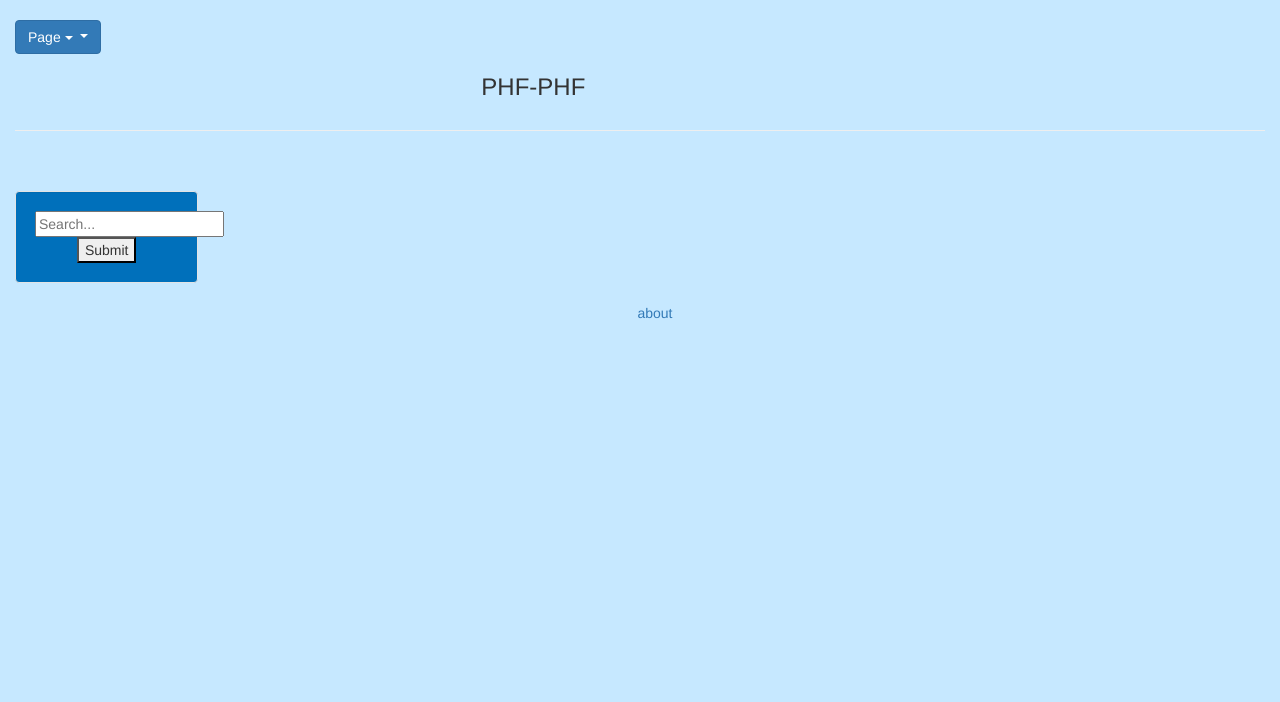
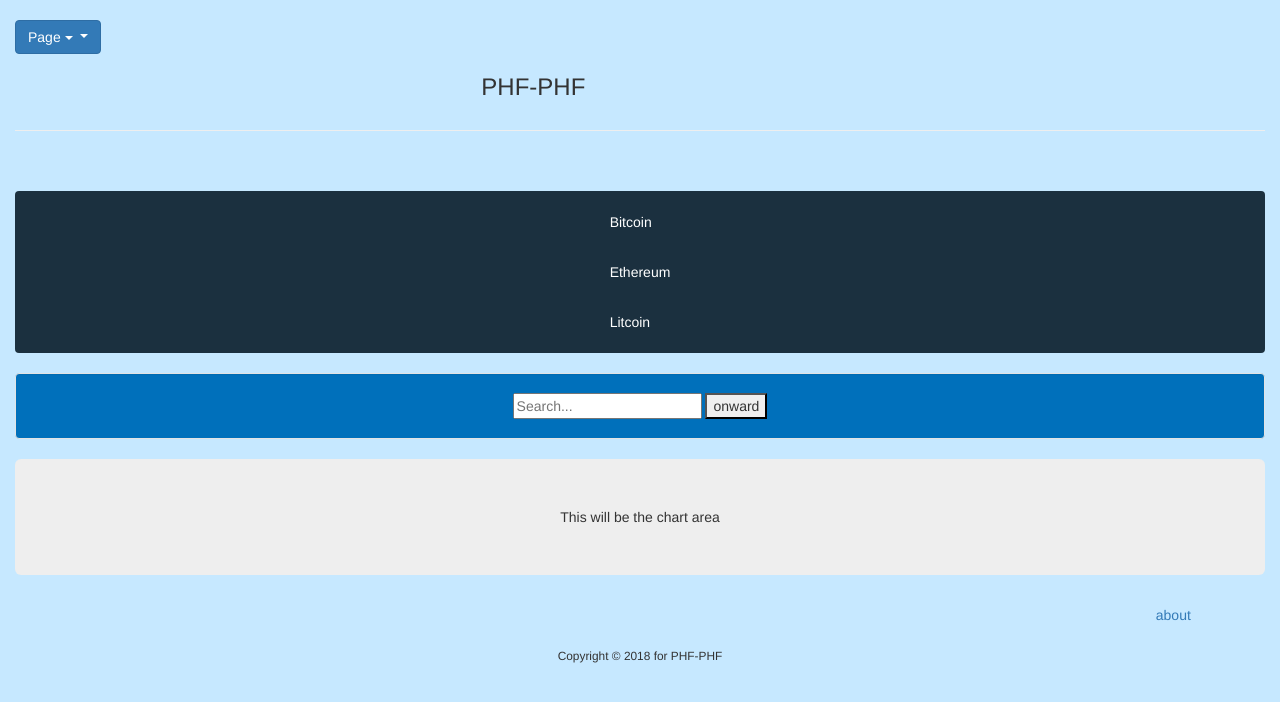
Before and after one commit to samfoxcode/Cryptocurrency-Trading-Website, a Django app: page / in a window 1280 px wide. Shown: the top 702 px of the page. Run offline with Django 3.2, Linux system fonts and the light colour scheme; some libraries are stand-ins or nearby versions.

Commit message:
added chart area and selection

```diff
--- a/templates/home/index.html
+++ b/templates/home/index.html
@@ -32,6 +32,9 @@
                         <li>
                             <a href="#">contact</a>
                         </li>
+                        <li>
+                            <a href="/home/about">about</a>
+                        </li>
                     </ul>
                 </div>
                 <center>
@@ -41,28 +44,46 @@
         </div>
         <hr>
 
-        <div class="row">
-            <div class="col-sm-2">
         <br>
 
         <br>
+        <nav class="navbar" style="background-color:#1b303f">
+            <div class="container-fluid">
+                <ul class="nav navbar-nav">
+                    <li>
+                        <a href="#" style="color: rgb(255, 255, 255)">Bitcoin</a>
+                    </li>
+                    <li>
+                        <a href="#" style="color: rgb(255, 255, 255)">Ethereum</a>
+                    </li>
+                    <li>
+                        <a href="#" style="color: rgb(255, 255, 255)">Litcoin</a>
+                    </li>
+                </ul>
+            </div>
+        </nav>
         <div class="well bs-sidebar" id="sidebar" style="background-color:#0070bb">
             <center>
                 <div>
                     <form type="get" action="." style="margin: 0">
                         <input id="search_box" type="text" name="search_box" placeholder="Search...">
-                                <button id="search_submit" type="submit">Submit</button>
+                        <button id="search_submit" type="submit">onward</button>
                     </form>
                 </div>
             </center>
         </div>
+
+        <div class="jumbotron">
+            <center>
+                This will be the chart area
+            </center>
         </div>
+    </div>
+
     <div class="col-sm-10">
         <div class='container-fluid'>
             <br>
             <br> {% block content %} {% endblock %}
-                </div>
-            </div>
         </div>
     </div>
     <footer>
@@ -71,6 +92,15 @@
                 <a href="/home/about">about</a>
             </center>
         </div>
+        <div>
+            <center>
+                <p>
+                    <small>
+                        Copyright &copy; 2018 for PHF-PHF
+                    </small>
+                </p>
+            </center>
+        </div>
     </footer>
 
 </body>
```
Lines whose indentation alone changed are shown as unchanged.
